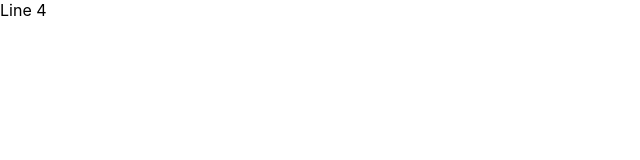
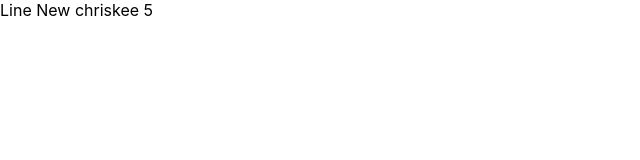
Before and after one commit to Chriskeehk/z_test_git, a Next.js app: page / in a window 1280 px wide. Shown: the top 160 px of the page, without its empty margins (0-640 px from the left). Built offline with nearby package versions, Linux system fonts and the light colour scheme.

Commit message:
chriskee 5

```diff
--- a/pages/index.js
+++ b/pages/index.js
@@ -5,7 +5,7 @@ import styles from '../styles/Home.module.css'
 export default function Home() {
   return (
     <div>
-          Line 4
+          Line New chriskee 5
     </div>
   )
 }
```
